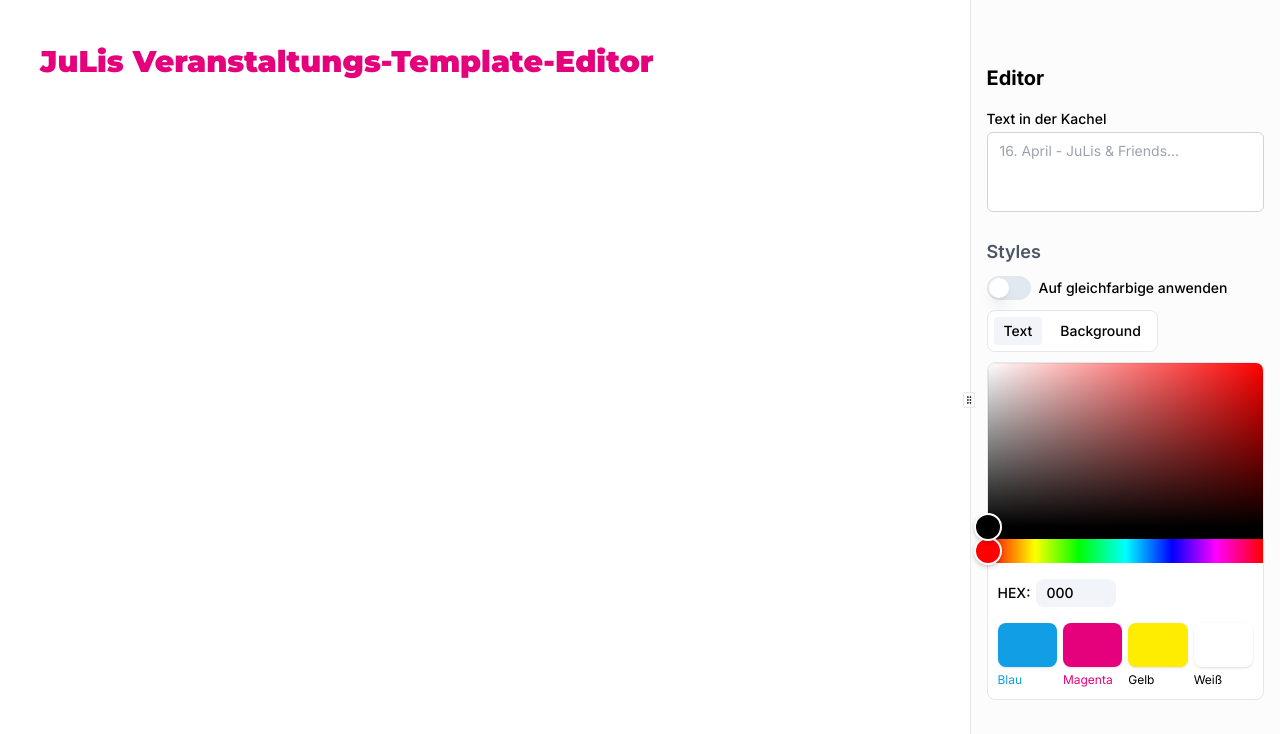
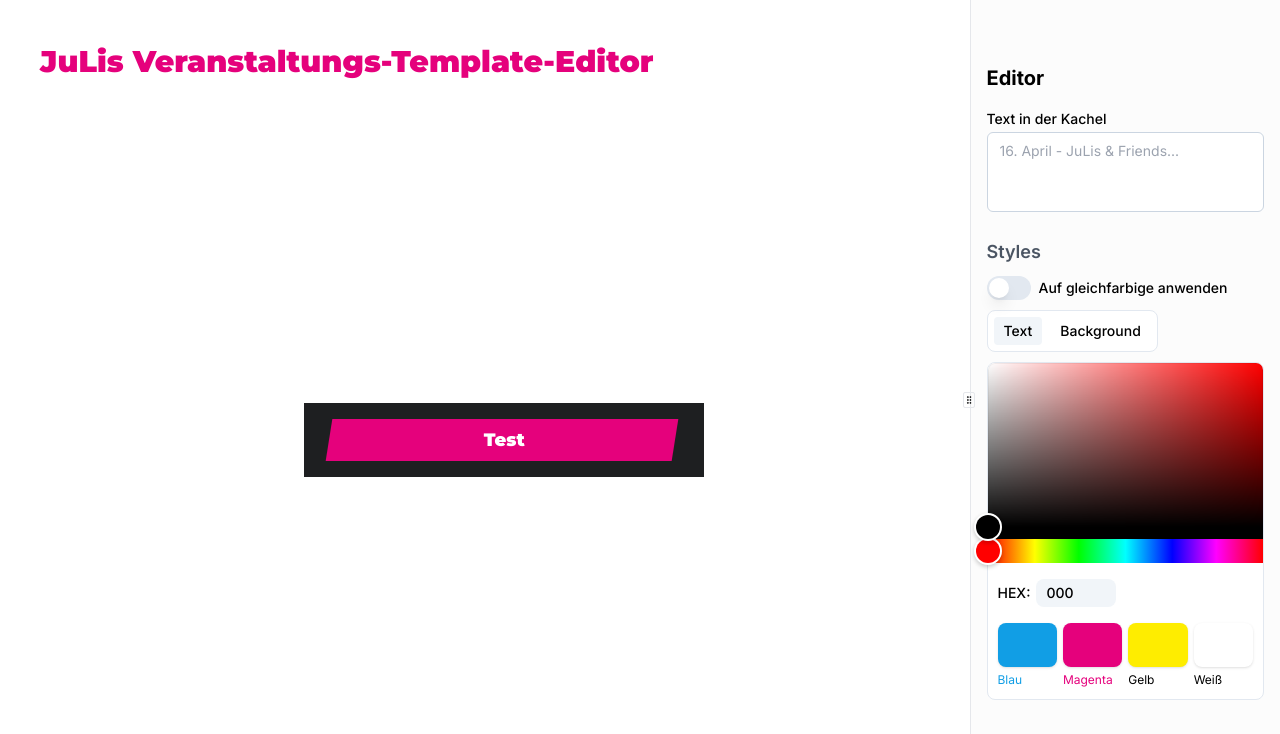
Before and after one commit to tkoehlerlg/julis-veranstaltungs-template-editor, a Next.js app: page / in a window 1280 px wide. Shown: the top 734 px of the page. Built offline with nearby package versions, Linux system fonts and the light colour scheme.

Commit message:
create template

```diff
--- a/src/app/page.tsx
+++ b/src/app/page.tsx
@@ -6,16 +6,71 @@ import {
     ResizablePanelGroup,
 } from '@/components/ui/resizable'
 import { EditorSidebar } from '@/components/editorSidebar'
+import {
+    TemplateBox,
+    EventCard,
+    TitleCardView,
+    TitleCard,
+    defaultTitleCard,
+} from '@/components/template'
+import { useCallback, useMemo, useState } from 'react'
+
+export type SelectionType = 'headline' | 'card' | 'background'
+
+type Selection =
+    | {
+          type: 'background'
+      }
+    | {
+          type: 'headline'
+      }
+    | {
+          type: 'card'
+          id: string
+      }
 
 export default function Home() {
+    const [selected, setSelected] = useState<Selection>({
+        type: 'card',
+        id: '',
+    })
+    const [templateBackgroundColor, setTemplateBackgroundColor] =
+        useState('#1E1F21')
+    const [titleCard, setTitleCard] = useState<TitleCard>(defaultTitleCard)
+    const [cards, setCards] = useState<EventCard[]>([])
+
+    const selectedTextColor = useMemo(() => {
+        return undefined
+    }, [])
+
+    const selectedBackgroundColor = useMemo(() => {
+        return templateBackgroundColor
+    }, [selected, templateBackgroundColor])
+    const setSelectedBackgroundColor = useCallback((color: string) => {
+        switch (selected.type) {
+            case 'background':
+                setTemplateBackgroundColor(color)
+                break
+            case 'headline':
+                break
+            case 'card':
+                break
+        }
+    }, [])
+
+    const selectBackground = () => setSelected({ type: 'background' })
+    const selectHeadline = () => setSelected({ type: 'headline' })
+    const selectCard = (id: string) => setSelected({ type: 'card', id: id })
+
     return (
         <main>
             <ResizablePanelGroup direction='horizontal'>
                 <ResizablePanel
                     defaultSize={75}
                     className={'flex h-dvh flex-col pl-10 pt-11'}
+                    onClick={selectBackground}
                 >
-                    <h1 className='text-magenta font-monserrat text-3xl font-black'>
+                    <h1 className='font-monserrat text-3xl font-black text-magenta'>
                         JuLis Veranstaltungs-Template-Editor
                     </h1>
                     <div
@@ -23,7 +78,12 @@ export default function Home() {
                             'flex h-full w-full flex-col items-center justify-center'
                         }
                     >
-                        <div></div>
+                        <TemplateBox
+                            backgroundColor={templateBackgroundColor}
+                            onClick={selectBackground}
+                        >
+                            <TitleCardView {...titleCard} />
+                        </TemplateBox>
                     </div>
                 </ResizablePanel>
                 <ResizableHandle withHandle />
@@ -34,9 +94,10 @@ export default function Home() {
                     className={'border-l'}
                 >
                     <EditorSidebar
-                        editorMode={'card'}
+                        editorMode={selected.type}
                         textColor={'#000'}
-                        backgroundColor={'#fff'}
+                        backgroundColor={selectedBackgroundColor}
+                        onBackgroundColorChange={setSelectedBackgroundColor}
                     />
                 </ResizablePanel>
             </ResizablePanelGroup>
--- a/src/components/switchButton.tsx
+++ b/src/components/switchButton.tsx
@@ -25,6 +25,7 @@ export function SwitchButton({
         >
             {options.map((option) => (
                 <div
+                    key={option}
                     className={'relative select-none px-2.5 py-1'}
                     onClick={() => onChange && onChange(option)}
                 >
--- /dev/null
+++ b/src/components/template/card/eventCard.tsx
@@ -0,0 +1,10 @@
+import { CardStyles } from '@/components/template/card/types'
+
+export type EventCard = CardStyles & {
+    uuid: string
+    title: string
+    textColor: string
+    backgroundColor: string
+}
+
+export function EventCardView() {}
--- /dev/null
+++ b/src/components/template/card/titleCard.tsx
@@ -0,0 +1,41 @@
+import { CardStyles } from './types'
+import { ThemeTemplate } from '@/lib/color'
+
+export type TitleCard = CardStyles & {
+    title: string
+}
+
+export const defaultTitleCard: TitleCard = {
+    title: 'Test',
+    textColor: ThemeTemplate.white,
+    backgroundColor: ThemeTemplate.magenta,
+}
+
+export function TitleCardView({
+    title,
+    textColor,
+    backgroundColor,
+}: TitleCard) {
+    return (
+        <div
+            className={
+                'relative flex h-[42px] w-full flex-col items-center justify-center'
+            }
+        >
+            <div
+                className={'absolute -left-0.5 h-full w-full -skew-x-[9deg]'}
+                style={{
+                    backgroundColor: backgroundColor,
+                }}
+            />
+            <p
+                className={'relative font-monserrat text-lg font-black'}
+                style={{
+                    color: textColor,
+                }}
+            >
+                {title}
+            </p>
+        </div>
+    )
+}
--- /dev/null
+++ b/src/components/template/card/types.ts
@@ -0,0 +1,4 @@
+export type CardStyles = {
+    textColor: string
+    backgroundColor: string
+}
--- /dev/null
+++ b/src/components/template/index.ts
@@ -0,0 +1,6 @@
+export { TemplateBox } from './templateBox'
+export type { EventCard } from './card/eventCard'
+export { EventCardView } from './card/eventCard'
+export type { TitleCard } from './card/titleCard'
+export { TitleCardView } from './card/titleCard'
+export { defaultTitleCard } from './card/titleCard'
--- /dev/null
+++ b/src/components/template/templateBox.tsx
@@ -0,0 +1,28 @@
+import { ReactNode } from 'react'
+
+type TemplateBoxProps = {
+    backgroundColor: string
+    onClick?: () => void
+    children?: ReactNode | ReactNode[]
+}
+
+export function TemplateBox({
+    backgroundColor,
+    onClick,
+    children,
+}: TemplateBoxProps) {
+    return (
+        <div
+            className={'w-[400px] px-[27px] py-[16px]'}
+            style={{
+                backgroundColor: backgroundColor,
+            }}
+            onClick={(e) => {
+                e.preventDefault()
+                onClick?.()
+            }}
+        >
+            {children}
+        </div>
+    )
+}
```
Also changed, not shown: src/components/template/card/legendCard.tsx (added), src/components/template/legendBox.tsx (added).
